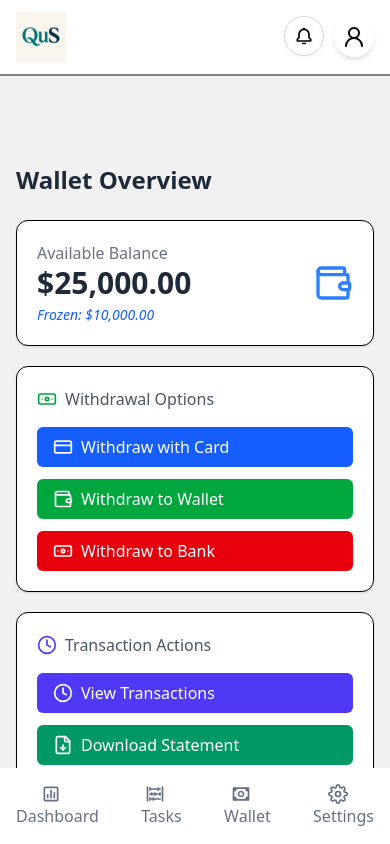
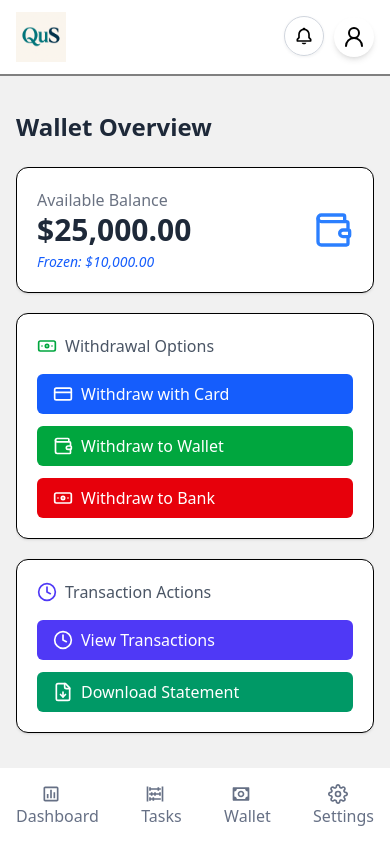
Before and after one commit to Frokesy/qus, a React (Vite) app: page /wallet in a window 390 px wide. Built offline with nearby package versions, Linux system fonts and the light colour scheme.

Commit message:
modified wallet to fit mobile screen

```diff
--- a/src/components/containers/MainContainer.tsx
+++ b/src/components/containers/MainContainer.tsx
@@ -11,7 +11,7 @@ const MainContainer = ({ children }: MainContainerProps) => {
       <Topbar />
       <div className="flex h-[95vh] lg:overflow-hidden overflow-y-auto lg:flex-row flex-col-reverse">
         <Sidebar />
-        <div className="lg:w-[85%] lg:p-10 p-4 lg:mt-0 mt-[10vh]">
+        <div className="lg:w-[85%] lg:p-10 p-4 lg:mt-0 mt-[10vh] overflow-y-auto">
           {children}
         </div>
       </div>
--- a/src/pages/tasks/index.tsx
+++ b/src/pages/tasks/index.tsx
@@ -104,7 +104,7 @@ const Tasks = () => {
 
   return (
     <MainContainer>
-      <div className="flex justify-between lg:flex-row flex-col-reverse space-x-10 h-[85vh] overflow-y-auto overflow-x-hidden pb-20 lg:pb-0 pt-4 lg:pt-0">
+      <div className="flex justify-between lg:flex-row flex-col-reverse space-x-10 h-[80vh] overflow-x-hidden pb-20 lg:pb-0 pt-4 lg:pt-0">
         <div className="space-y-4 w-full max-w-5xl">
           <div className="flex justify-between items-center">
             <h2 className="text-[24px] font-semibold">Available Tasks</h2>
--- a/src/pages/wallet/index.tsx
+++ b/src/pages/wallet/index.tsx
@@ -4,8 +4,7 @@ import MainContainer from "../../components/containers/MainContainer";
 const WalletPage = () => {
   return (
     <MainContainer>
-      <div className="space-y-6">
-        {/* Header */}
+      <div className="space-y-6 h-[80vh] overflow-y-auto lg:pb-0 pb-20">
         <h2 className="text-2xl font-semibold text-gray-800">
           Wallet Overview
         </h2>
```
